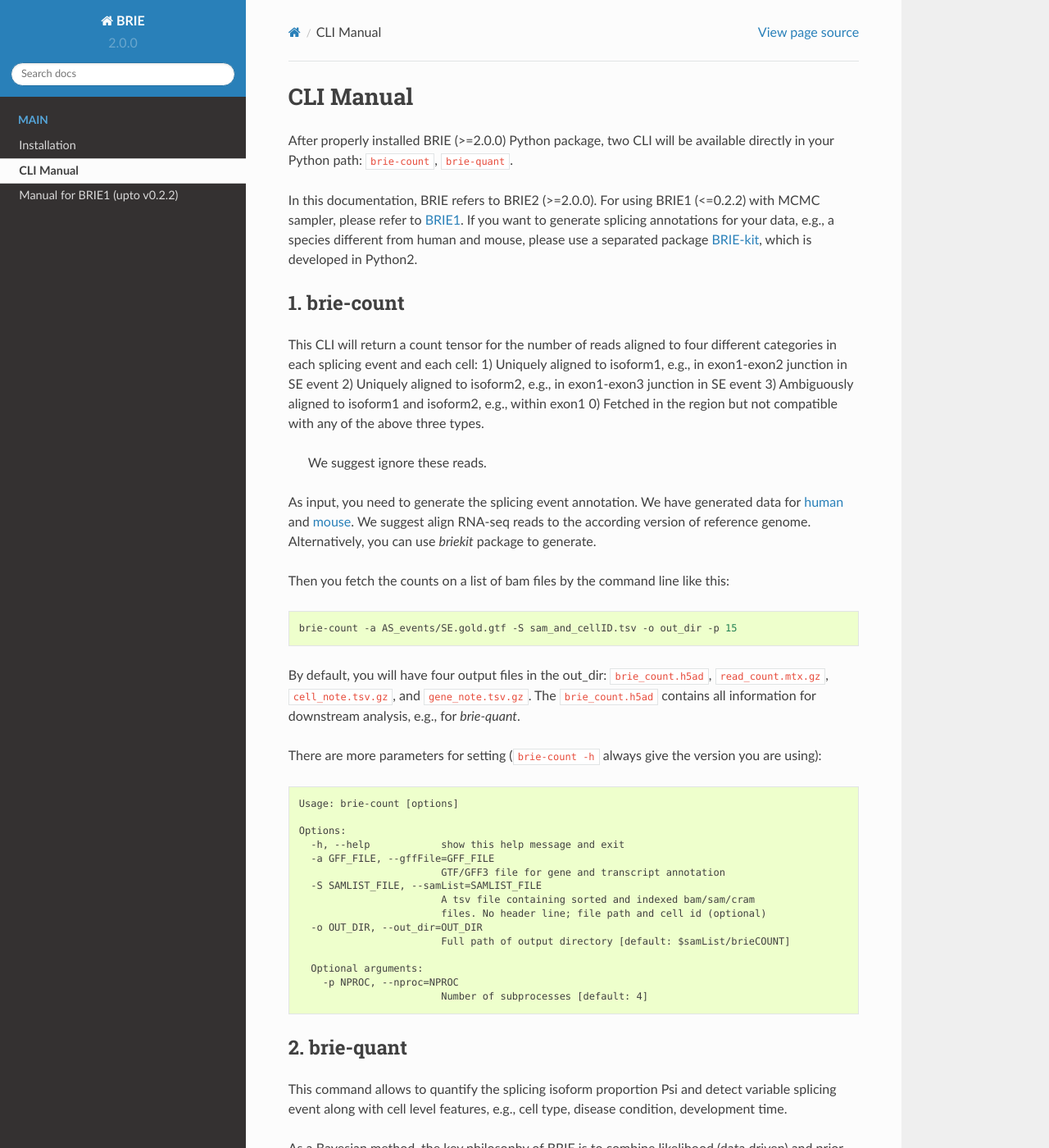
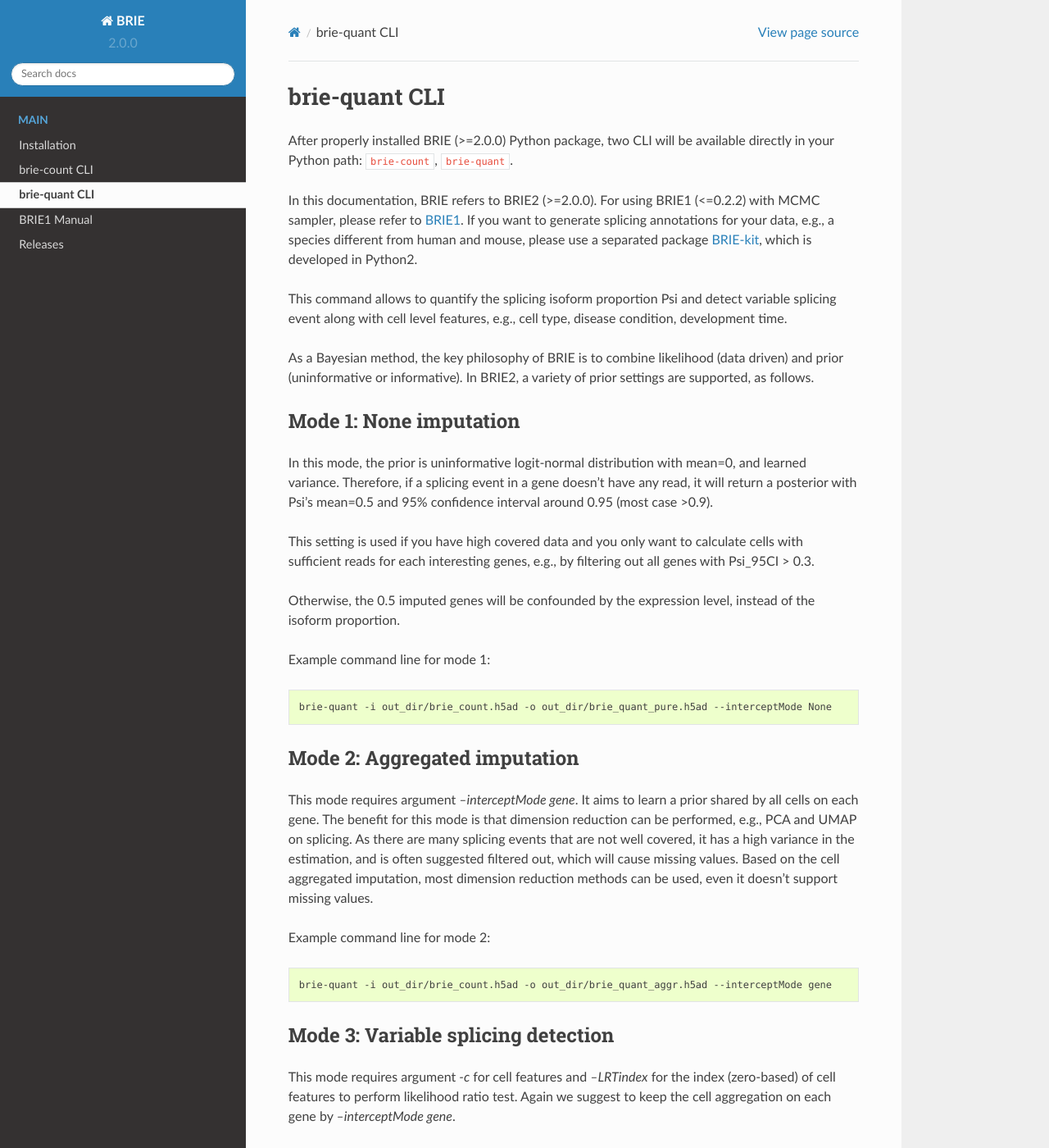
Before and after one commit to huangyh09/brie, a Sphinx documentation site: the page built from doc/brie_quant.rst, in a window 1280 px wide and 1400 px high. Shown: the whole window at 82% size. Built offline with Sphinx 7.4.7 and the Read the Docs theme 2.0.0, drawn with Linux system fonts in a browser that asks for light colours; pages that are not in the unit, such as notebooks, are missing from menus; some of the changed text lies outside the part shown.

Commit message:
update doc

```diff
--- a/doc/manual_brie1.rst
+++ b/doc/brie1.rst
@@ -1,6 +1,6 @@
-==============================
-Manual for BRIE1 (upto v0.2.2)
-==============================
+============
+BRIE1 Manual
+============
 
 After properly installed BRIE Python package, two excutable binary files could
 be run from command line directly: ``brie1``, ``brie1-diff``. From version 0.2.0,
--- a/doc/manual.rst
+++ b/doc/brie_quant.rst
@@ -1,6 +1,6 @@
-==========
-CLI Manual
-==========
+==============
+brie-quant CLI
+==============
 
 After properly installed BRIE (>=2.0.0) Python package, two CLI will be
 available directly in your Python path: ``brie-count``, ``brie-quant``.
@@ -10,67 +10,8 @@ with MCMC sampler, please refer to BRIE1_. If you want to generate splicing
 annotations for your data, e.g., a species different from human and mouse,
 please use a separated package BRIE-kit_, which is developed in Python2.
 
-.. _BRIE1: https://brie.readthedocs.io/en/latest/brie1.html
+.. _BRIE1: brie1.html
 .. _BRIE-kit: https://github.com/huangyh09/briekit/wiki
-
-
-1. brie-count
-=============
-
-This CLI will return a count tensor for the number of reads aligned to four
-different categories in each splicing event and each cell:
-1) Uniquely aligned to isoform1, e.g., in exon1-exon2 junction in SE event
-2) Uniquely aligned to isoform2, e.g., in exon1-exon3 junction in SE event
-3) Ambiguously aligned to isoform1 and isoform2, e.g., within exon1
-0) Fetched in the region but not compatible with any of the above three types.
-   We suggest ignore these reads.
-
-As input, you need to generate the splicing event annotation. We have generated
-data for human_ and mouse_. We suggest align RNA-seq reads to the according
-version of reference genome. Alternatively, you can use `briekit` package to
-generate.
-
-.. _human: https://sourceforge.net/projects/brie-rna/files/annotation/human/gencode.v25/
-.. _mouse: https://sourceforge.net/projects/brie-rna/files/annotation/mouse/gencode.vM12/
-
-
-Then you fetch the counts on a list of bam files by the command line like this:
-
-.. code-block:: bash
-
-  brie-count -a AS_events/SE.gold.gtf -S sam_and_cellID.tsv -o out_dir -p 15
-
-By default, you will have four output files in the out_dir: ``brie_count.h5ad``,
-``read_count.mtx.gz``, ``cell_note.tsv.gz``, and ``gene_note.tsv.gz``. The
-``brie_count.h5ad`` contains all information for downstream analysis, e.g., for
-`brie-quant`.
-
-
-There are more parameters for setting (``brie-count -h`` always give the version
-you are using):
-
-.. code-block:: html
-
-    Usage: brie-count [options]
-
-    Options:
-      -h, --help            show this help message and exit
-      -a GFF_FILE, --gffFile=GFF_FILE
-                            GTF/GFF3 file for gene and transcript annotation
-      -S SAMLIST_FILE, --samList=SAMLIST_FILE
-                            A tsv file containing sorted and indexed bam/sam/cram
-                            files. No header line; file path and cell id (optional)
-      -o OUT_DIR, --out_dir=OUT_DIR
-                            Full path of output directory [default: $samList/brieCOUNT]
-
-      Optional arguments:
-        -p NPROC, --nproc=NPROC
-                            Number of subprocesses [default: 4]
-
-
-
-2. brie-quant
-=============
 
 
 This command allows to quantify the splicing isoform proportion Psi and detect
@@ -81,8 +22,8 @@ As a Bayesian method, the key philosophy of BRIE is to combine likelihood (data
 driven) and prior (uninformative or informative). In BRIE2, a variety of prior
 settings are supported, as follows.
 
-2.1 Mode 1: None imputation
----------------------------
+Mode 1: None imputation
+=======================
 
 In this mode, the prior is uninformative logit-normal distribution with mean=0,
 and learned variance. Therefore, if a splicing event in a gene doesn't have any
@@ -103,8 +44,8 @@ Example command line for mode 1:
   brie-quant -i out_dir/brie_count.h5ad -o out_dir/brie_quant_pure.h5ad --interceptMode None
 
 
-2.2 Mode 2: Aggregated imputation
----------------------------------
+Mode 2: Aggregated imputation
+=============================
 
 This mode requires argument `--interceptMode gene`. It aims to learn a prior
 shared by all cells on each gene. The benefit for this mode is that dimension
@@ -121,8 +62,8 @@ Example command line for mode 2:
   brie-quant -i out_dir/brie_count.h5ad -o out_dir/brie_quant_aggr.h5ad --interceptMode gene
 
 
-2.3 Mode 3: Variable splicing detection
----------------------------------------
+Mode 3: Variable splicing detection
+===================================
 
 This mode requires argument `-c` for cell features and `--LRTindex` for the
 index (zero-based) of cell features to perform likelihood ratio test. Again we
@@ -140,8 +81,8 @@ Example command line for mode 3:
       -c $DATA_DIR/cell_info.tsv --interceptMode gene --LRTindex=All
 
 
-2.4 Flexible settings
----------------------
+Flexible settings
+=================
 
 There could be more flexible settings, for example only use gene features as in
 BRIE1 by the following command:
--- a/doc/conf.py
+++ b/doc/conf.py
@@ -60,7 +60,7 @@ extensions = [
     "sphinx.ext.githubpages",
     "sphinx_autodoc_typehints",
     "nbsphinx",
-    "edit_on_github",
+    # "edit_on_github",
 ]
 
 # Add any paths that contain templates here, relative to this directory.
--- a/doc/install.rst
+++ b/doc/install.rst
@@ -11,8 +11,8 @@ heavily depends on TensorFlow and TensorFlow-probability.
 
   conda create -n TFProb python=3.7 scikit-learn
 
-replace `-n TFProb` with `-p ANY_PATH/TFProb` to specify the path for conda
-environment. Then activate the environment by `conda activate TFProb` or the
+replace ``-n TFProb`` with ``-p ANY_PATH/TFProb`` to specify the path for conda
+environment. Then activate the environment by ``conda activate TFProb`` or the
 full path, before install more packages.
 
 .. code-block:: bash
--- a/doc/release.rst
+++ b/doc/release.rst
@@ -1,6 +1,6 @@
-=======
-History
-=======
+========
+Releases
+========
 
 Release v2.0.0 (23/08/2020)
 ===========================
--- a/requirements.txt
+++ b/requirements.txt
@@ -1,5 +1,5 @@
 # Single-cell sequencing analysis
-anndata>=0.7
+anndata>=0.6
 scanpy>=1.5
 pysam>=0.15.2
 
```
Also changed, not shown: other parts of doc/install.rst (+1 -1 lines), doc/brie_count.rst (added, +68 -0 lines), doc/faq.rst (deleted, +0 -9 lines), doc/index.rst (+14 -3 lines).
